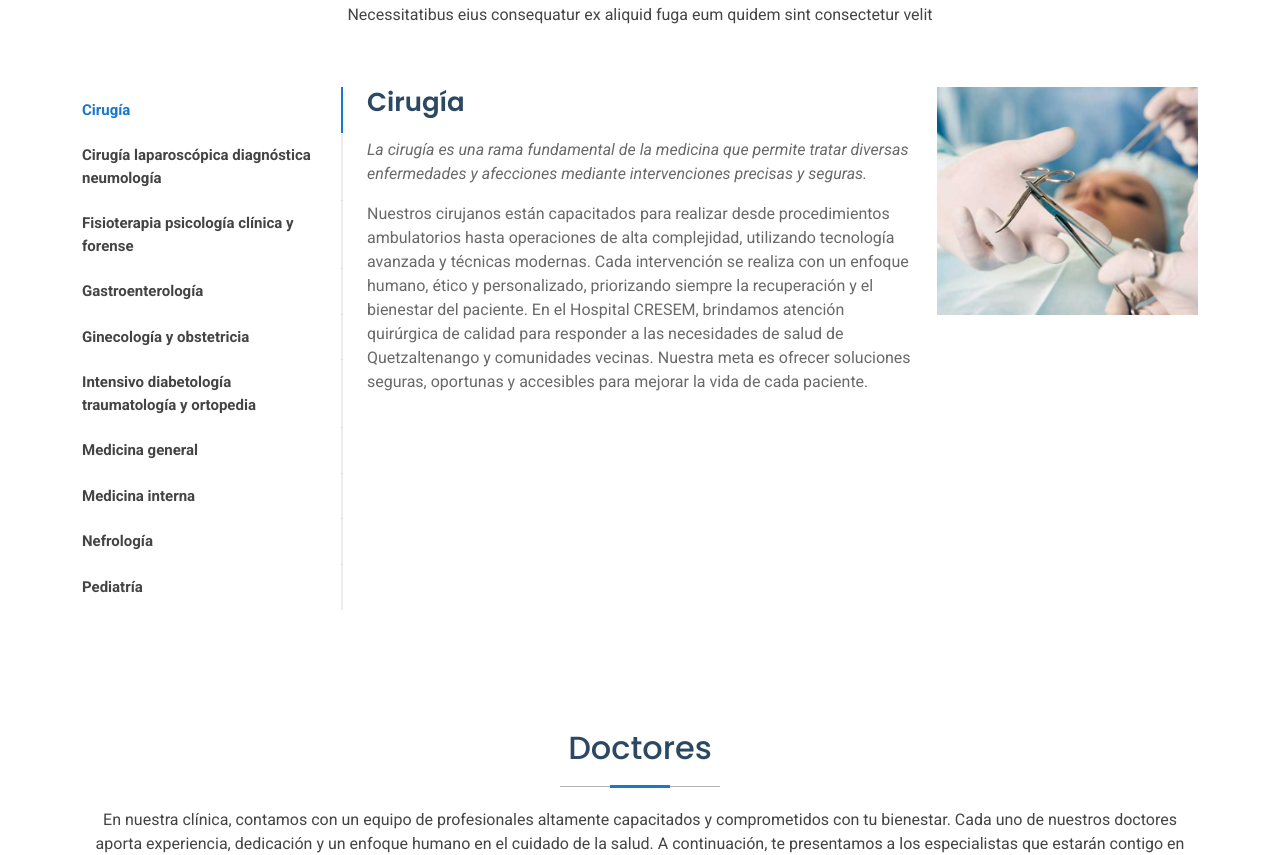
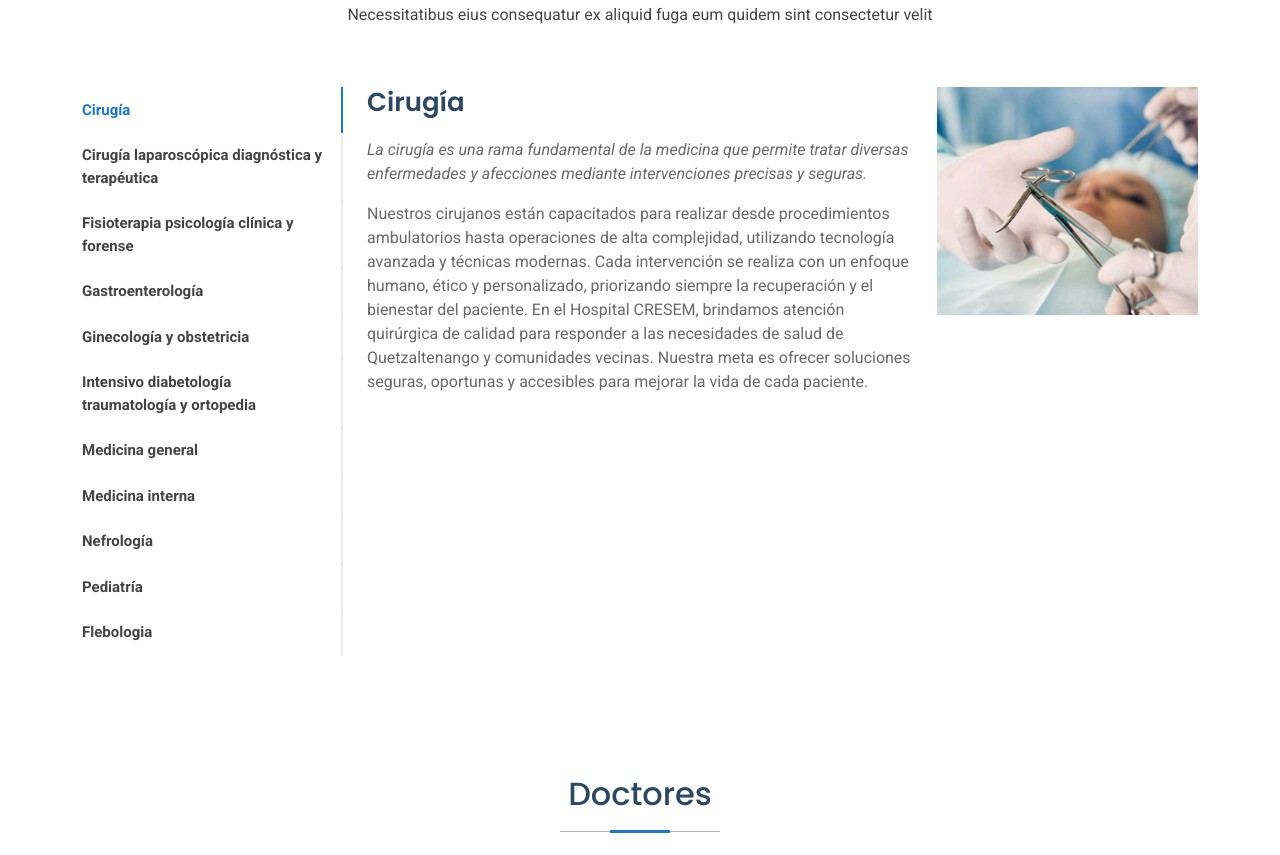
Before and after one commit to chalofranco86/cresem, a plain HTML site: page index.html in a window 1280 px wide. Shown: the part 3136-3991 px from the top of the page. Drawn offline with nearby package versions, Linux system fonts and the light colour scheme.

Commit message:
SEXTO COMMIT

```diff
--- a/index.html
+++ b/index.html
@@ -214,13 +214,14 @@
       <div class="container" data-aos="fade-up" data-aos-delay="100">
 
         <div class="row gy-4">
-
           <div class="col-lg-3 col-md-6 d-flex flex-column align-items-center">
-            <i class="fa-solid fa-user-doctor"></i>
-            <div class="stats-item">
-              <span data-purecounter-start="0" data-purecounter-end="20" data-purecounter-duration="1" class="purecounter"></span>
-              <p>Doctores</p>
-            </div>
+            <a href="#doctors">
+              <i class="fa-solid fa-user-doctor"></i>
+                <div class="stats-item">
+                    <span data-purecounter-start="0" data-purecounter-end="20" data-purecounter-duration="1" class="purecounter"></span>
+                    <p>Doctores</p>
+                </div>
+            </a>
           </div><!-- End Stats Item -->
 
           <div class="col-lg-3 col-md-6 d-flex flex-column align-items-center">
@@ -430,7 +431,7 @@
                 <a class="nav-link active show" data-bs-toggle="tab" href="#departments-tab-1">Cirugía</a>
               </li>
               <li class="nav-item">
-                <a class="nav-link" data-bs-toggle="tab" href="#departments-tab-2">Cirugía laparoscópica diagnóstica neumología</a>
+                <a class="nav-link" data-bs-toggle="tab" href="#departments-tab-2">Cirugía laparoscópica diagnóstica y terapéutica</a>
               </li>
               <li class="nav-item">
                 <a class="nav-link" data-bs-toggle="tab" href="#departments-tab-3">Fisioterapia psicología clínica y forense</a>
@@ -455,6 +456,9 @@
               </li>
               <li class="nav-item">
                 <a class="nav-link" data-bs-toggle="tab" href="#departments-tab-10">Pediatría</a>
+              </li>
+              <li class="nav-item">
+                <a class="nav-link" data-bs-toggle="tab" href="#departments-tab-10">Flebologia</a>
               </li>
             </ul>
           </div>
```
Also changed, not shown: assets/css/main.css (line endings or trailing spaces), assets/img/gallery/gallery-1.jpg, assets/img/gallery/gallery-2.jpg, assets/img/gallery/gallery-3.jpg, assets/img/gallery/gallery-4.jpg, assets/img/gallery/gallery-5.jpg, assets/img/gallery/gallery-6.jpg, assets/img/gallery/gallery-7.jpg, assets/img/gallery/gallery-8.jpg.
